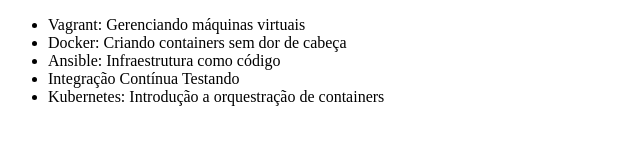
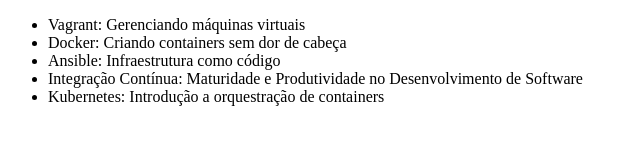
Before and after one commit to rrocha/alura-cursos-curso-git-e-github-controle-compartilhe-seu-codigo, a plain HTML site: page index.html in a window 1280 px wide. Shown: the whole page, without its empty margins (0-640 px from the left). Drawn offline with Linux system fonts and the light colour scheme.

Commit message:
Alteração no curso de Integração Contínua

```diff
--- a/index.html
+++ b/index.html
@@ -9,7 +9,7 @@
         <li>Vagrant: Gerenciando máquinas virtuais</li>
         <li>Docker: Criando containers sem dor de cabeça</li>
         <li>Ansible: Infraestrutura como código</li>
-        <li>Integração Contínua Testando</li>
+        <li>Integração Contínua: Maturidade e Produtividade no Desenvolvimento de Software</li>
         <li>Kubernetes: Introdução a orquestração de containers</li>
     </ul>
 </body>
```
